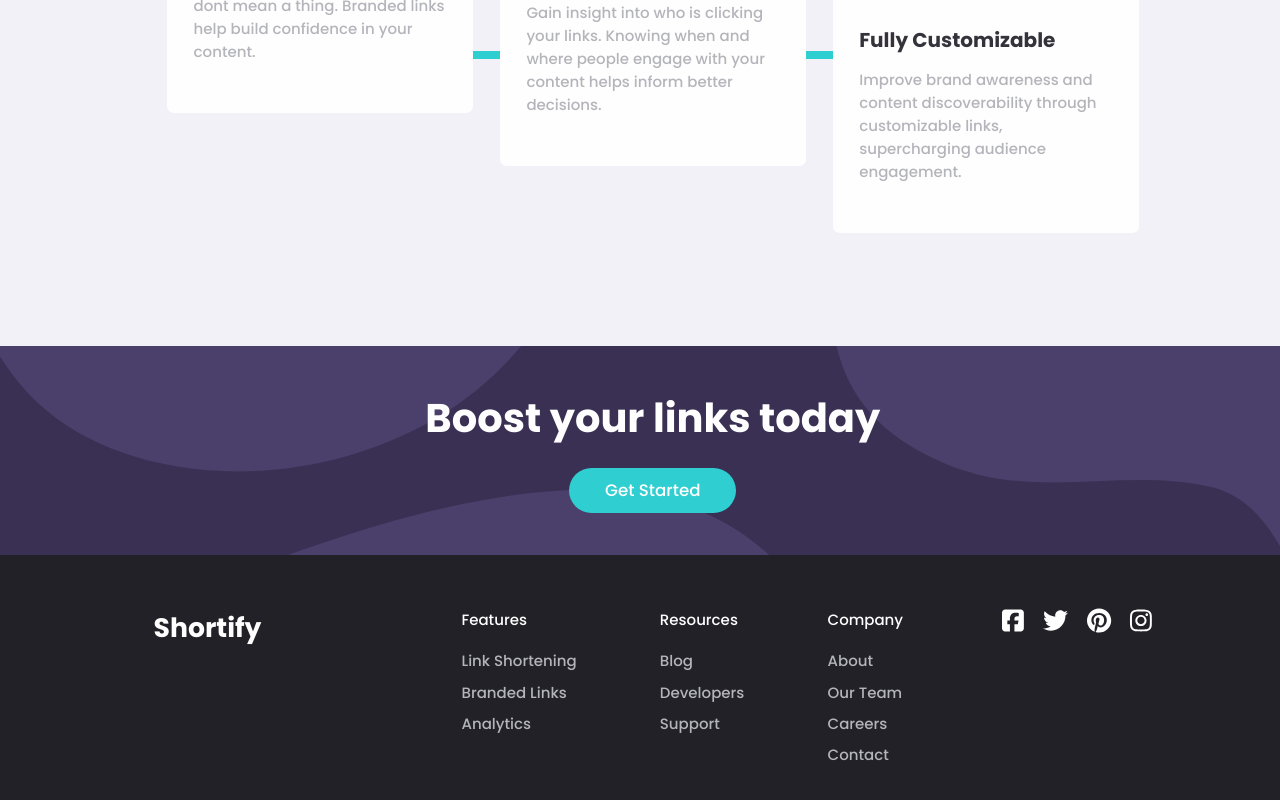
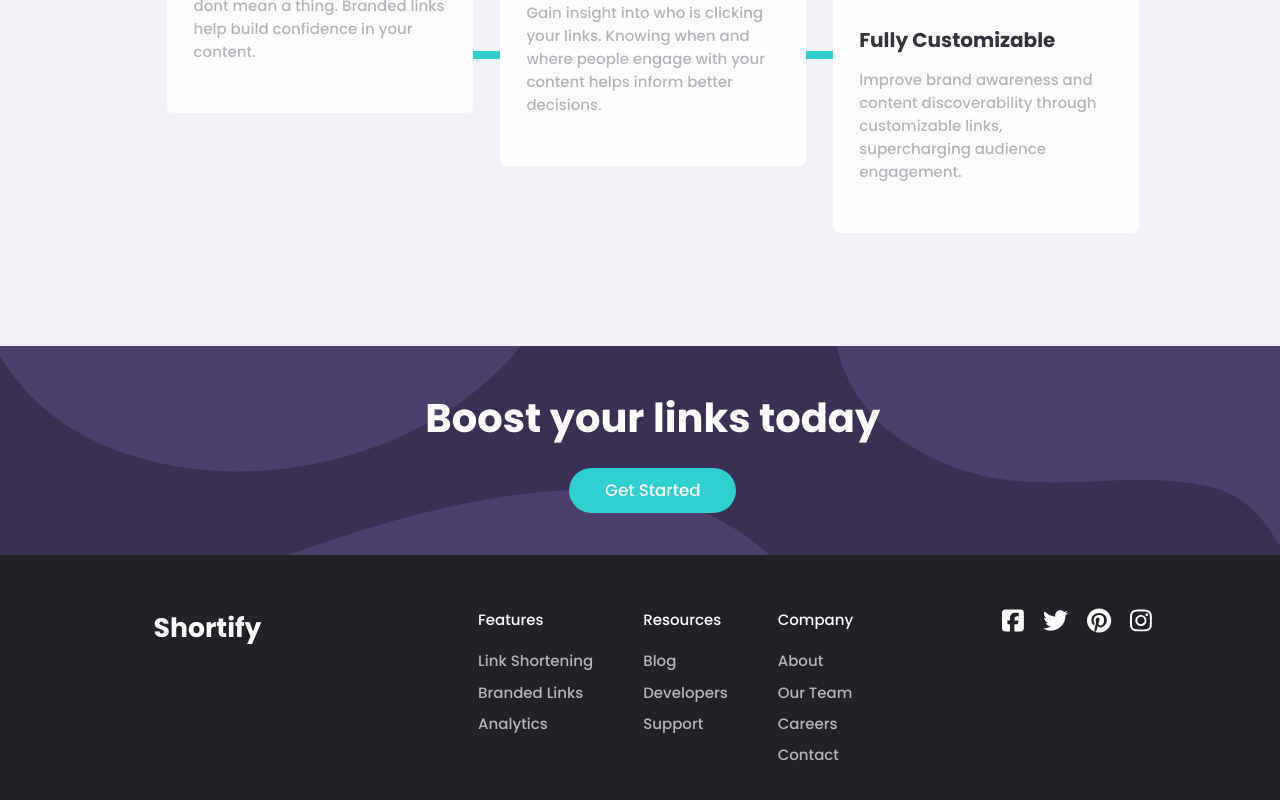
Before and after one commit to Deeperr0/shortify, a React (Vite) app: page / in a window 1280 px wide. Shown: the part 1199-1999 px from the top of the page. Built offline with nearby package versions, Linux system fonts and the light colour scheme.

Commit message:
Updated version of the website

```diff
--- a/src/App.css
+++ b/src/App.css
@@ -237,7 +237,7 @@
 	text-align: center;
 }
 .footer ul {
-	padding: 0 1.302vw 0 5.2vw;
+	padding: 0 1.302vw 0 2.604vw;
 }
 .footer {
 	background-color: #222127;
```
